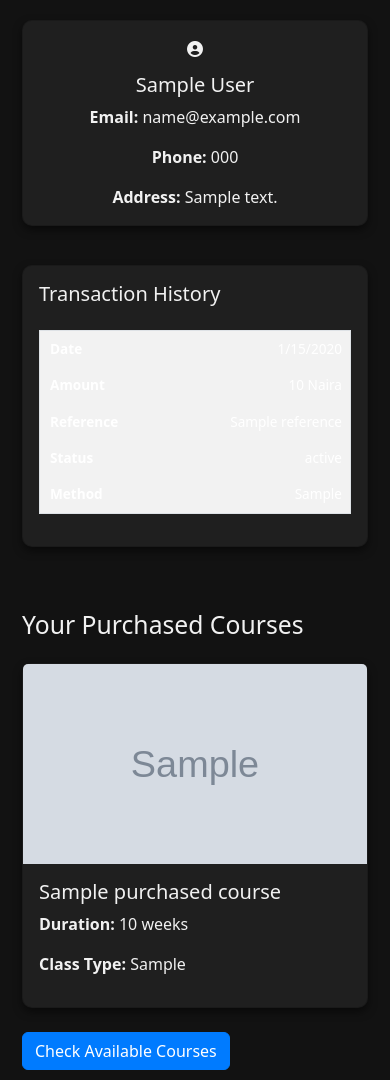
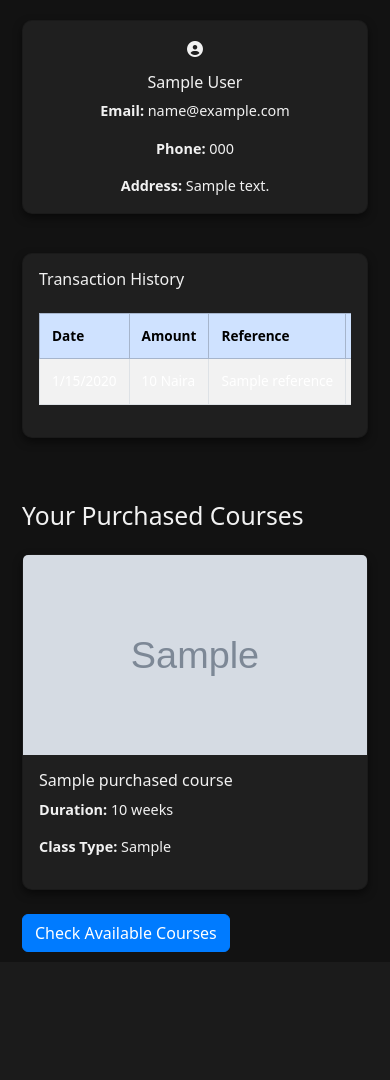
Before and after one commit to treasure155/StudentCoursePayment, a Node server app: template views/dashboard.ejs in a window 390 px wide. Shown: the part 69-1149 px from the top of the page. After the commit the page ends 1021 px from the top, so only its background shows below. Run offline with Node 20, Linux system fonts and the light colour scheme; tables that the repository leaves empty hold one stand-in row (values such as "Sample post"); the template is opened without the code that fills it: values that come from a table or form of the project are taken from there, most other values are stand-ins (such as "Sample title", 1, 10 or a date in 2020); grey boxes marked "Sample" are stand-in pictures; some libraries are stand-ins or nearby versions.

Commit message:
some Changes

```diff
--- a/views/dashboard.ejs
+++ b/views/dashboard.ejs
@@ -1,5 +1,6 @@
 <!DOCTYPE html>
 <html lang="en">
+
 <head>
     <meta charset="UTF-8">
     <meta name="viewport" content="width=device-width, initial-scale=1.0">
@@ -11,9 +12,10 @@
     <style>
         body {
             padding: 20px;
-            background-color: #121212; /* Silky black background */
-            color: #f1f1f1; /* Light text for contrast */
+            background-color: #121212;
+            color: #f1f1f1;
         }
+
         header {
             background-color: #007bff;
             color: white;
@@ -21,51 +23,65 @@
             border-radius: 8px;
             margin-bottom: 20px;
         }
+
         header h1 {
             margin: 0;
         }
+
         .card {
             box-shadow: 0 4px 8px rgba(0, 0, 0, 0.5);
             border-radius: 10px;
-            background-color: #1f1f1f; /* Darker card background */
+            background-color: #1f1f1f;
             color: #f1f1f1;
         }
+
         .profile-section i {
             font-size: 70px;
             color: #6c757d;
         }
+
         .logout-link {
             color: white;
             font-weight: bold;
         }
+
         .logout-link:hover {
             color: #f8d7da;
         }
-        .table th, .table td {
+
+        .table th,
+        .table td {
             vertical-align: middle;
         }
+
         .table thead {
             background-color: #343a40;
             color: #ffffff;
         }
+
         .btn-primary {
             background-color: #007bff;
             border-color: #007bff;
         }
+
         .btn-primary:hover {
             background-color: #0056b3;
         }
+
         /* Responsive Styles */
         @media (max-width: 768px) {
             header {
                 font-size: 1.2rem;
             }
+
             .table-responsive {
                 overflow-x: auto;
             }
+
             .table {
                 font-size: 0.85rem;
             }
+
             h1 {
                 font-size: 1.5rem;
             }
@@ -75,35 +91,48 @@
             body {
                 padding: 10px;
             }
+
             header h1 {
                 font-size: 1.2rem;
             }
+
             .card {
                 margin-bottom: 15px;
             }
-            .table thead {
-                display: none; /* Hide the table headers on small screens */
+
+            .table-responsive {
+                overflow-x: auto;
             }
+
+            /* Keep the table headers visible */
+            .table {
+                display: block;
+                overflow-x: auto;
+                white-space: nowrap;
+            }
+
+            .table th,
             .table td {
-                display: block;
-                text-align: right;
-                padding-left: 50%;
-                position: relative;
+                text-align: left;
+                padding: 12px;
+            }
+
+            /* Adjust the card layout */
+            .card h5 {
+                font-size: 1rem;
+            }
+
+            .card-text {
+                font-size: 0.9rem;
+            }
+
+            .table td::before {
                 font-size: 0.85rem;
-            }
-            .table td::before {
-                content: attr(data-label);
-                position: absolute;
-                left: 0;
-                width: 45%;
-                padding-left: 10px;
-                text-align: left;
-                font-weight: bold;
-                color: #ffffff;
             }
         }
     </style>
 </head>
+
 <body>
     <!-- Header -->
     <header class="d-flex justify-content-between align-items-center">
@@ -190,4 +219,5 @@
     <!-- Bootstrap 5 JS -->
     <script src="https://cdn.jsdelivr.net/npm/bootstrap@5.3.0-alpha1/dist/js/bootstrap.bundle.min.js"></script>
 </body>
+
 </html>
```
